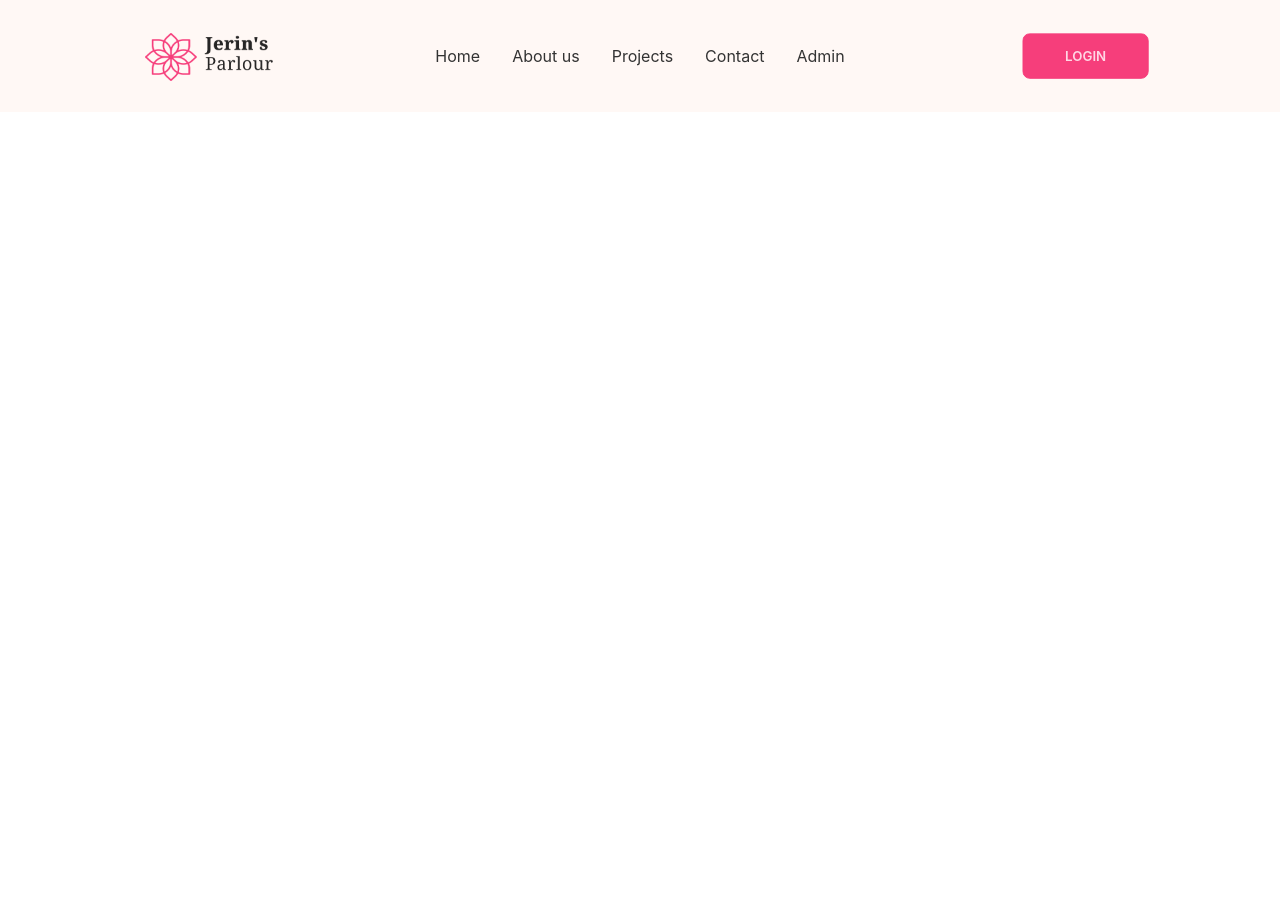
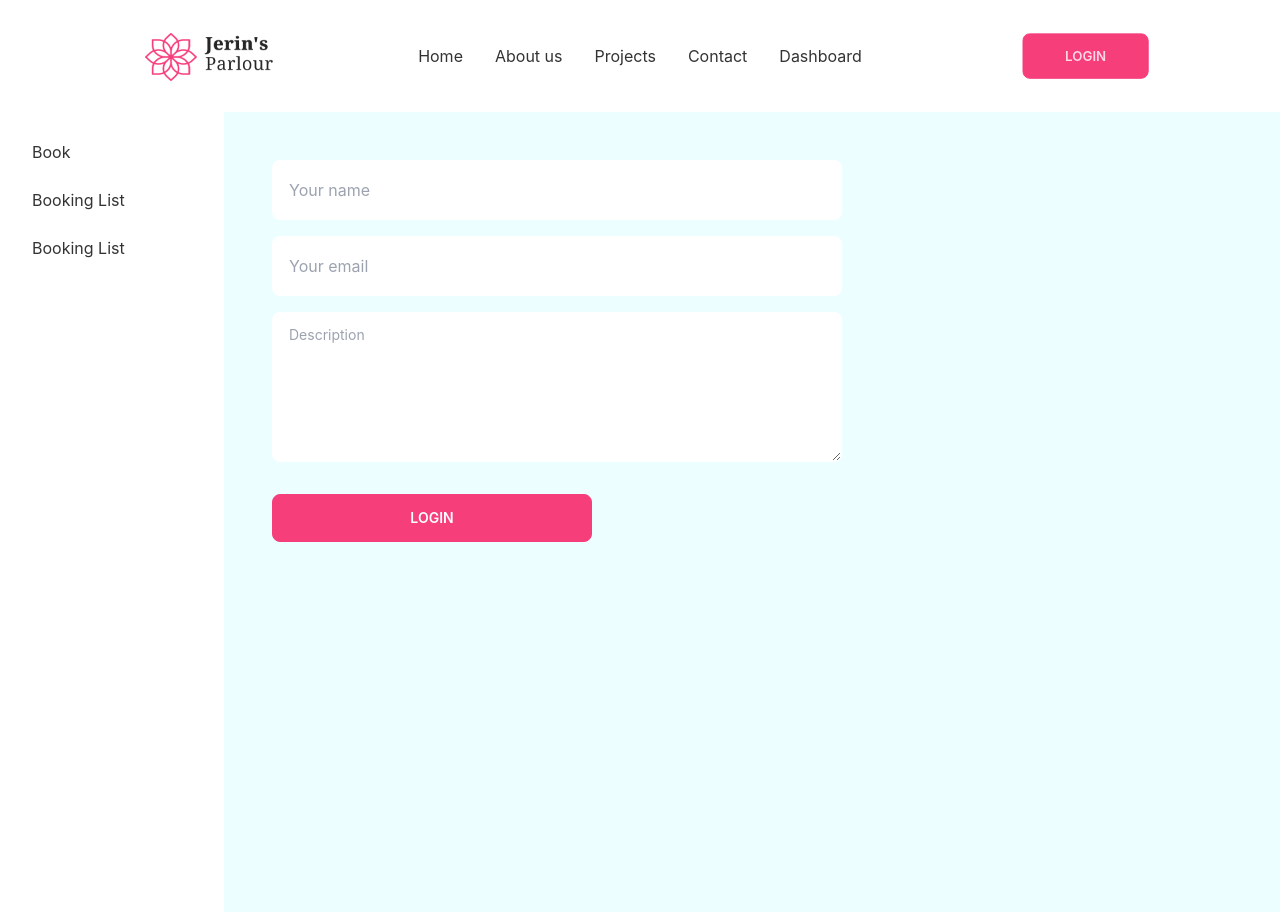
Before and after one commit to Saiket-Das/jerin-parlour-client, a React (Create React App) app: page /dashboard/review in a window 1280 px wide. Before the commit the page ends 800 px from the top, so only its background shows below. Built offline with nearby package versions, Linux system fonts and the light colour scheme; no server answers.

Commit message:
Dashboard style & Nested Route

```diff
--- a/src/App.js
+++ b/src/App.js
@@ -1,5 +1,9 @@
 import { Route, Routes } from 'react-router-dom';
 import './App.css';
+import Dashboard from './Components/Pages/Dashboard/Dashboard/Dashboard';
+import Book from './Components/Pages/Dashboard/User/Book/Book';
+import BookingList from './Components/Pages/Dashboard/User/BookingList/BookingList';
+import Review from './Components/Pages/Dashboard/User/Review/Review';
 import Home from './Components/Pages/Home/Home/Home';
 import Login from './Components/Pages/Login/Login/Login';
 import Signup from './Components/Pages/Login/Signup/Signup';
@@ -9,17 +13,36 @@ function App() {
   return (
     <div>
 
-      <Header></Header>
+      <Header className='bg-base-100'></Header>
 
 
       <Routes>
 
+        {/* ----------- HOME Routes ----------- */}
         <Route path='/' element={<Home></Home>}></Route>
         <Route path='/home' element={<Home></Home>}></Route>
 
 
+        {/* ----------- LOGIN Routes ----------- */}
         <Route path='/login' element={<Login></Login>}></Route>
         <Route path='/signup' element={<Signup></Signup>}></Route>
+
+
+
+        {/* ----------- DASHBOARD Routes ----------- */}
+        <Route path='/dashboard' element={
+          <Dashboard></Dashboard>}>
+
+          {/* DASHBOARD NESTED ROUTE */}
+          <Route index element={<Book></Book>}></Route>
+          <Route path='bookingList' element={<BookingList></BookingList>}></Route>
+          <Route path='review' element={<Review></Review>}></Route>
+
+        </Route>
+
+
+
+
 
       </Routes >
 
--- /dev/null
+++ b/src/Components/Pages/Dashboard/Dashboard/Dashboard.js
@@ -0,0 +1,27 @@
+import React from 'react';
+import { Link, Outlet } from 'react-router-dom';
+
+const Dashboard = () => {
+    return (
+        <div className="drawer drawer-mobile">
+            <input id="dashboard-sidebar" type="checkbox" className="drawer-toggle" />
+            <div className="drawer-content bg-cyan-50 p-12">
+
+                <Outlet></Outlet>
+
+            </div>
+            <div className="drawer-side">
+                <label htmlFor="dashboard-sidebar" className="drawer-overlay"></label>
+                <ul className="menu p-4 overflow-y-auto w-56 text-base-content bg-base-100">
+                    {/* For Both ( USER & ADMIN ) */}
+                    <li><Link to='/dashboard'>Book</Link></li>
+                    <li><Link to='/dashboard/bookingList'>Booking List</Link></li>
+                    <li><Link to='/dashboard/review'>Booking List</Link></li>
+                </ul>
+
+            </div>
+        </div>
+    );
+};
+
+export default Dashboard;
--- /dev/null
+++ b/src/Components/Pages/Dashboard/User/Book/Book.js
@@ -0,0 +1,15 @@
+import React from 'react';
+
+const Book = () => {
+    return (
+        <div>
+            <h2 className=''>Book</h2>
+
+
+
+
+        </div>
+    );
+};
+
+export default Book;
--- /dev/null
+++ b/src/Components/Pages/Dashboard/User/BookingList/BookingList.js
@@ -0,0 +1,11 @@
+import React from 'react';
+
+const BookingList = () => {
+    return (
+        <div>
+            <h2>Booking List</h2>
+        </div>
+    );
+};
+
+export default BookingList;
--- /dev/null
+++ b/src/Components/Pages/Dashboard/User/Review/Review.css
@@ -0,0 +1,40 @@
+.review-name,
+.review-email {
+    width: 570px;
+    height: 60px;
+}
+
+.review-comment {
+    width: 570px;
+    height: 150px;
+}
+
+
+@media only screen and (max-width: 850px) {
+
+    .review-name,
+    .review-email {
+        width: 360px;
+        height: 60px;
+    }
+
+    .review-comment {
+        width: 360px;
+        height: 150px;
+    }
+}
+
+
+@media only screen and (max-width: 450px) {
+
+    .review-name,
+    .review-email {
+        width: 300px;
+        height: 60px;
+    }
+
+    .review-comment {
+        width: 300px;
+        height: 150px;
+    }
+}
--- /dev/null
+++ b/src/Components/Pages/Dashboard/User/Review/Review.js
@@ -0,0 +1,97 @@
+import React from 'react';
+import { useForm } from 'react-hook-form';
+import './Review.css'
+
+
+
+const Review = () => {
+    const { register, handleSubmit, formState: { errors } } = useForm();
+    const onSubmit = (data) => {
+        console.log(data);
+    };
+
+
+    return (
+        <div>
+
+            {/* ----------- FORM  -----------  */}
+            <form onSubmit={handleSubmit(onSubmit)}>
+
+                {/* ----------- USER NAME  -----------  */}
+                <div className="form-control w-full max-w-xs">
+                    <input
+                        type="name"
+                        placeholder="Your name"
+                        className="input review-name"
+                        {...register("name", {
+                            required: {
+                                value: true,
+                                message: 'name is required'
+                            }
+                        })}
+                    />
+                    <label className="label">
+                        {errors.name?.type === 'required' && <span className="label-text-alt text-red-500">{errors.name.message}</span>}
+                    </label>
+                </div>
+
+
+
+                {/* ----------- USER EMAIL  -----------  */}
+                <div className="form-control w-full max-w-xs">
+                    <input
+                        type="email"
+                        placeholder="Your email"
+                        className="input review-email"
+                        {...register("email", {
+                            required: {
+                                value: true,
+                                message: 'Email is required'
+                            },
+                            pattern: {
+                                value: /[a-z0-9]+@[a-z]+\.[a-z]{2,3}/,
+                                message: 'Provide a valid Email'
+                            }
+                        })}
+                    />
+                    <label className="label">
+                        {errors.email?.type === 'required' && <span className="label-text-alt text-red-500">{errors.email.message}</span>}
+                        {errors.email?.type === 'pattern' && <span className="label-text-alt text-red-500">{errors.email.message}</span>}
+                    </label>
+                </div>
+
+
+                {/* ----------- PASSWORD  -----------  */}
+                <div className="form-control w-full max-w-xs">
+                    <textarea
+                        type="text"
+                        placeholder="Description"
+                        className="textarea review-comment"
+                        {...register("password", {
+                            required: {
+                                value: true,
+                                message: 'Password is required'
+                            },
+                            minLength: {
+                                value: 6,
+                                message: 'Must be 6 characters or longer'
+                            }
+                        })}
+                    />
+                    <label className="label">
+                        {errors.password?.type === 'required' && <span className="label-text-alt text-red-500">{errors.password.message}</span>}
+                        {errors.password?.type === 'minLength' && <span className="label-text-alt text-red-500">{errors.password.message}</span>}
+                    </label>
+                </div>
+
+
+
+                <input className='btn btn-primary w-full max-w-xs mt-4 text-white' type="submit" value="Login" />
+
+            </form>
+
+        </div>
+    );
+};
+
+export default Review;
--- a/src/Components/Pages/Login/Login/Login.js
+++ b/src/Components/Pages/Login/Login/Login.js
@@ -86,7 +86,7 @@ const Login = () => {
                                 <input
                                     type="email"
                                     placeholder="Username or Email"
-                                    className="input rounded-none input-black w-full max-w-xs p-0"
+                                    className="input rounded-none input-black w-full max-w-xs p-0 login-email"
                                     {...register("email", {
                                         required: {
                                             value: true,
@@ -111,7 +111,7 @@ const Login = () => {
                                 <input
                                     type="password"
                                     placeholder="Password"
-                                    className="input rounded-none input-black w-full max-w-xs p-0"
+                                    className="input rounded-none input-black w-full max-w-xs p-0 login-password"
                                     {...register("password", {
                                         required: {
                                             value: true,
--- a/src/Components/Pages/Login/Signup/Signup.css
+++ b/src/Components/Pages/Login/Signup/Signup.css
@@ -1,21 +1,33 @@
-input[type=email],
-input[type=text],
-input[type=password] {
+.login-email,
+.login-password,
+.signup-firstName,
+.signup-lastName,
+.signup-email,
+.signup-password,
+.signup-confirmPass {
     /* padding: 12px 20px; */
     /* margin: 8px 0; */
     border: none;
     border-bottom: 2px solid rgb(183, 183, 183);
 }
 
-input[type=email]::placeholder,
-input[type=text]::placeholder,
-input[type=password]::placeholder {
+.login-email::placeholder,
+.login-password::placeholder,
+.signup-firstName::placeholder,
+.signup-lastName::placeholder,
+.signup-email::placeholder,
+.signup-password::placeholder,
+.signup-confirmPass::placeholder {
     text-align: start;
     color: rgb(112, 112, 112);
 }
 
-input[type=email]:focus,
-input[type=text]:focus,
-input[type=password]:focus {
+.login-email:focus,
+.login-password:focus,
+.signup-firstName:focus,
+.signup-lastName:focus,
+.signup-email:focus,
+.signup-password:focus,
+.signup-confirmPass:focus {
     border-bottom: 0px solid;
 }
--- a/src/Components/Pages/Shared/Header/Header.js
+++ b/src/Components/Pages/Shared/Header/Header.js
@@ -21,7 +21,7 @@ const Header = () => {
     };
 
     return (
-        <div className='bg-secondary'>
+        <div className=''>
             <div className="navbar  mx-auto p-8 lg:px-32">
 
                 <div className="navbar-start">
@@ -37,7 +37,7 @@ const Header = () => {
                             <li><Link to=''>About us</Link></li>
                             <li><Link to=''>Projects</Link></li>
                             <li><Link to=''>Contact</Link></li>
-                            <li > <Link to=''>Admin</Link></li>
+                            <li > <Link to='/dashboard'>Dashboard</Link></li>
                             {
                                 user
                                     ?
@@ -79,7 +79,7 @@ const Header = () => {
                         <li><Link to=''>About us</Link></li>
                         <li><Link to=''>Projects</Link></li>
                         <li><Link to=''>Contact</Link></li>
-                        <li > <Link to=''>Admin</Link></li>
+                        <li ><Link to='/dashboard'>Dashboard</Link></li>
                     </ul>
                 </div>
                 <div className="navbar-end hidden lg:flex">
@@ -110,6 +110,11 @@ const Header = () => {
                 </div>
 
 
+                <div className="navbar-end lg:hidden flex">
+                    <label htmlFor="dashboard-sidebar" tabIndex="1" className="btn btn-ghost lg:hidden">
+                        <svg xmlns="http://www.w3.org/2000/svg" className="h-5 w-5" fill="none" viewBox="0 0 24 24" stroke="currentColor"><path strokeLinecap="round" strokeLinejoin="round" strokeWidth="2" d="M4 6h16M4 12h8m-8 6h16" /></svg>
+                    </label>
+                </div>
             </div>
 
         </div>
```
Also changed, not shown: src/Components/Pages/Login/Signup/Signup.js (+8 -8 lines).
